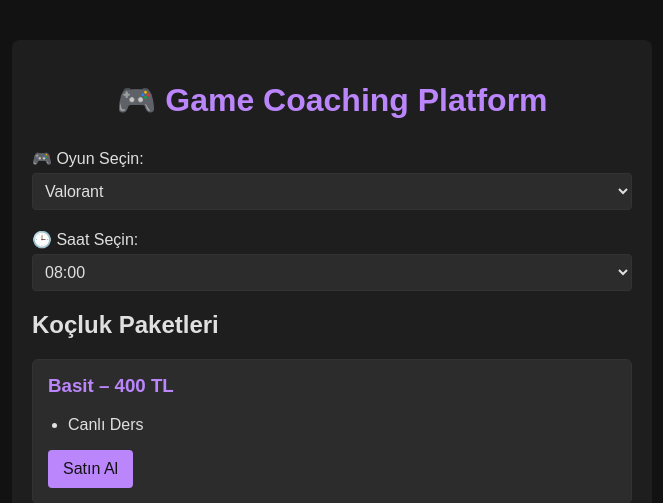
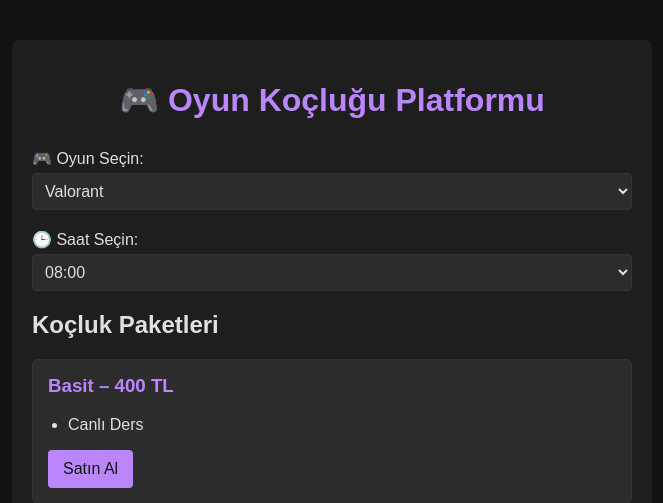
Before and after one commit to KeroRy1/GC-Game-Coaching, a Flask app: page / in a window 1280 px wide. Shown: the top 503 px of the page, without its empty margins (308-971 px from the left). Run offline with Flask 3, Linux system fonts and the light colour scheme.

Commit message:
Update base.html

```diff
--- a/templates/base.html
+++ b/templates/base.html
@@ -1,14 +1,14 @@
 <!DOCTYPE html>
-<html lang="en">
+<html lang="tr">
 <head>
     <meta charset="UTF-8">
-    <title>{% block title %}Game Coaching{% endblock %}</title>
+    <title>{% block title %}Oyun Koçluğu{% endblock %}</title>
     <link rel="stylesheet" href="{{ url_for('static', filename='style.css') }}">
 </head>
 <body>
     <div class="container">
         <header>
-            <h1>🎮 Game Coaching Platform</h1>
+            <h1>🎮 Oyun Koçluğu Platformu</h1>
         </header>
         <main>
             {% block content %}{% endblock %}
```
